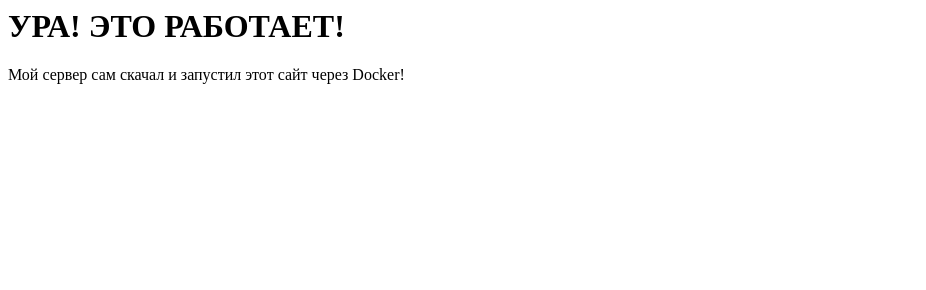
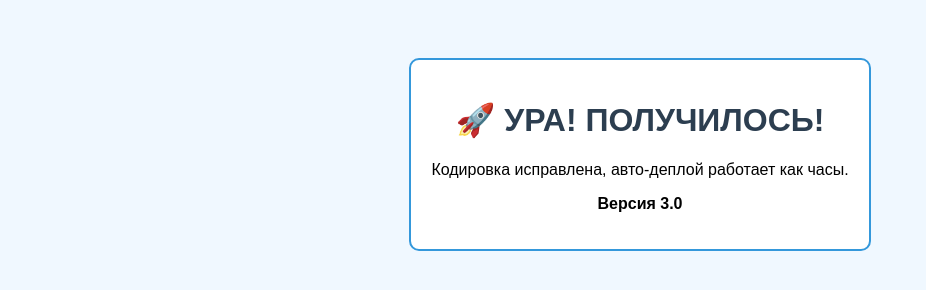
Before and after one commit to mordaHQ/goship-test, a plain HTML site: page index.html in a window 1280 px wide. Shown: the whole page, without its empty margins (0-926 px from the left). Drawn offline with Linux system fonts and the light colour scheme.

Commit message:
Update index.html

```diff
--- a/index.html
+++ b/index.html
@@ -1,2 +1,19 @@
-<h1>УРА! ЭТО РАБОТАЕТ!</h1>
-<p>Мой сервер сам скачал и запустил этот сайт через Docker!</p>
+<!DOCTYPE html>
+<html lang="ru">
+<head>
+    <meta charset="UTF-8">
+    <title>GoShip Test</title>
+    <style>
+        body { font-family: sans-serif; text-align: center; padding-top: 50px; background-color: #f0f8ff; }
+        h1 { color: #2c3e50; }
+        .box { border: 2px solid #3498db; padding: 20px; display: inline-block; border-radius: 10px; background: white; }
+    </style>
+</head>
+<body>
+    <div class="box">
+        <h1>🚀 УРА! ПОЛУЧИЛОСЬ!</h1>
+        <p>Кодировка исправлена, авто-деплой работает как часы.</p>
+        <p><b>Версия 3.0</b></p>
+    </div>
+</body>
+</html>
```
